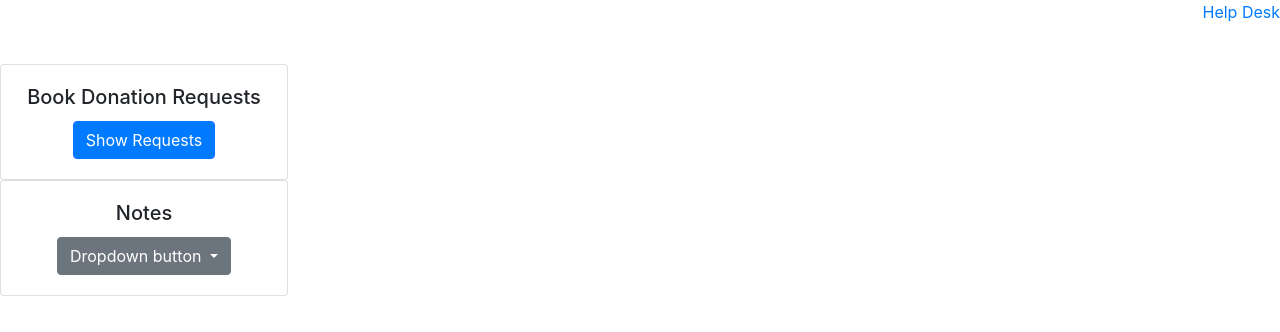
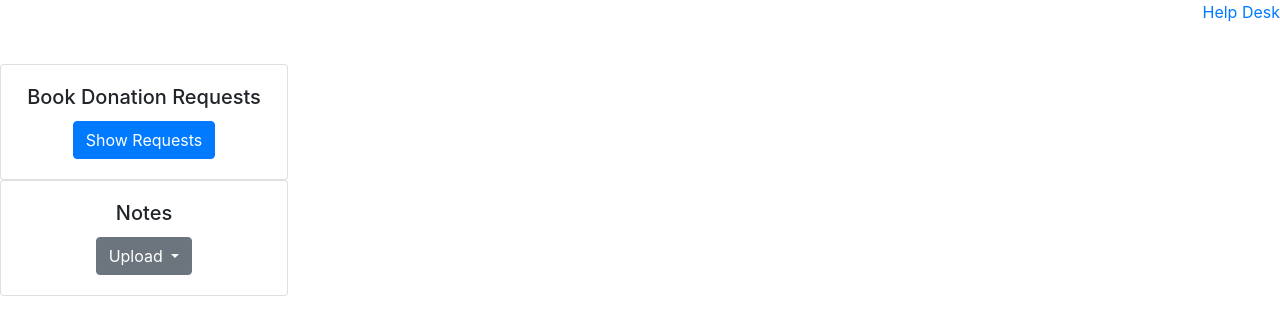
Before and after one commit to GurumaujSatsangi/interact, a plain HTML site: page index.html in a window 1280 px wide. Drawn offline with nearby package versions, Linux system fonts and the light colour scheme.

Commit message:
Update index.html

```diff
--- a/index.html
+++ b/index.html
@@ -74,7 +74,7 @@ body {font-family: Arial, Helvetica, sans-serif;}
 <script src="https://cdn.jsdelivr.net/npm/bootstrap@4.0.0/dist/js/bootstrap.min.js" integrity="sha384-JZR6Spejh4U02d8jOt6vLEHfe/JQGiRRSQQxSfFWpi1MquVdAyjUar5+76PVCmYl" crossorigin="anonymous"></script>
 <div class="dropdown">
   <button class="btn btn-secondary dropdown-toggle" type="button" id="dropdownMenuButton" data-toggle="dropdown" aria-haspopup="true" aria-expanded="false">
-    Dropdown button
+    Upload
   </button>
   <div class="dropdown-menu" aria-labelledby="dropdownMenuButton">
     <a class="dropdown-item" href="https://www.appsheet.com/start/fc81e044-3577-4e4a-8a6a-84e2b706ee34#appName=NOTES_CLASS6-1001823095&group=%5B%5D&sort=%5B%7B%22Column%22%3A%22Date%22%2C%22Order%22%3A%22Ascending%22%7D%5D&table=NOTES_CLASS6&view=NOTES_CLASS6">CLASS 6</a>
```
